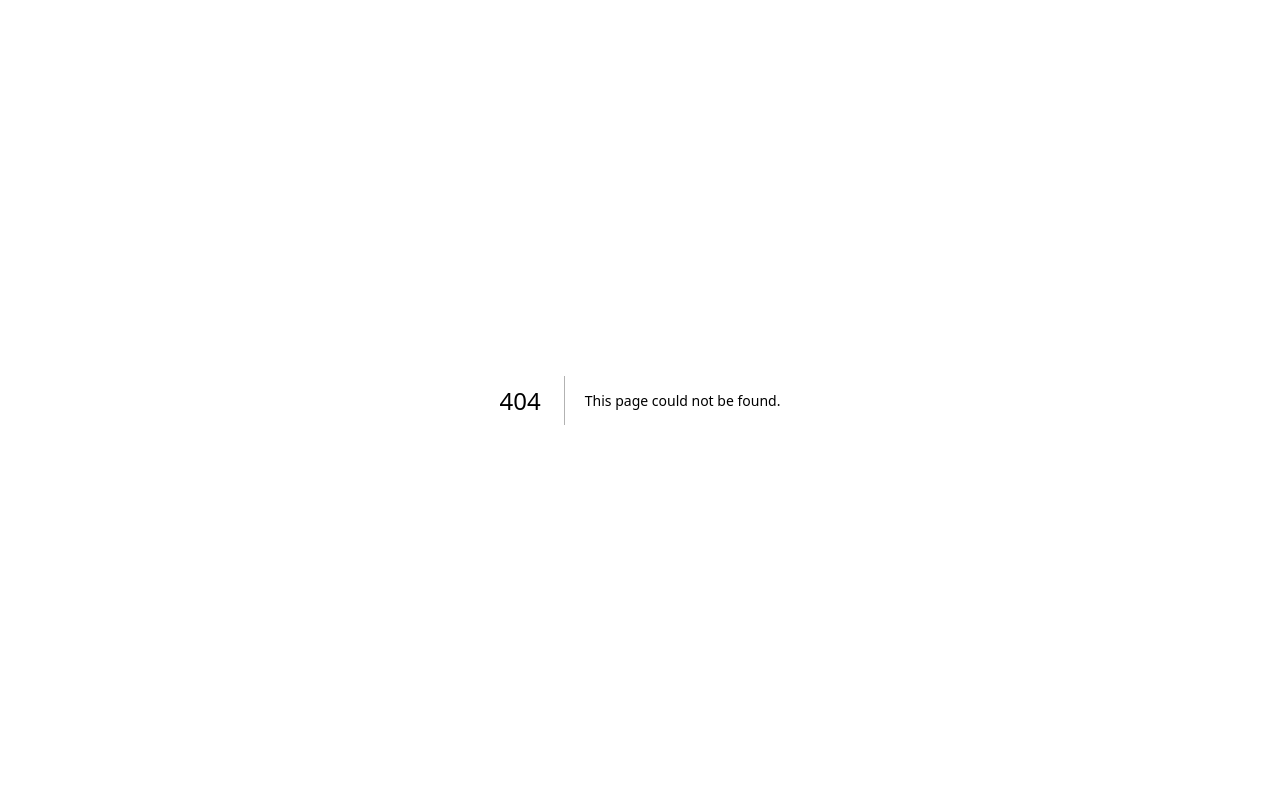
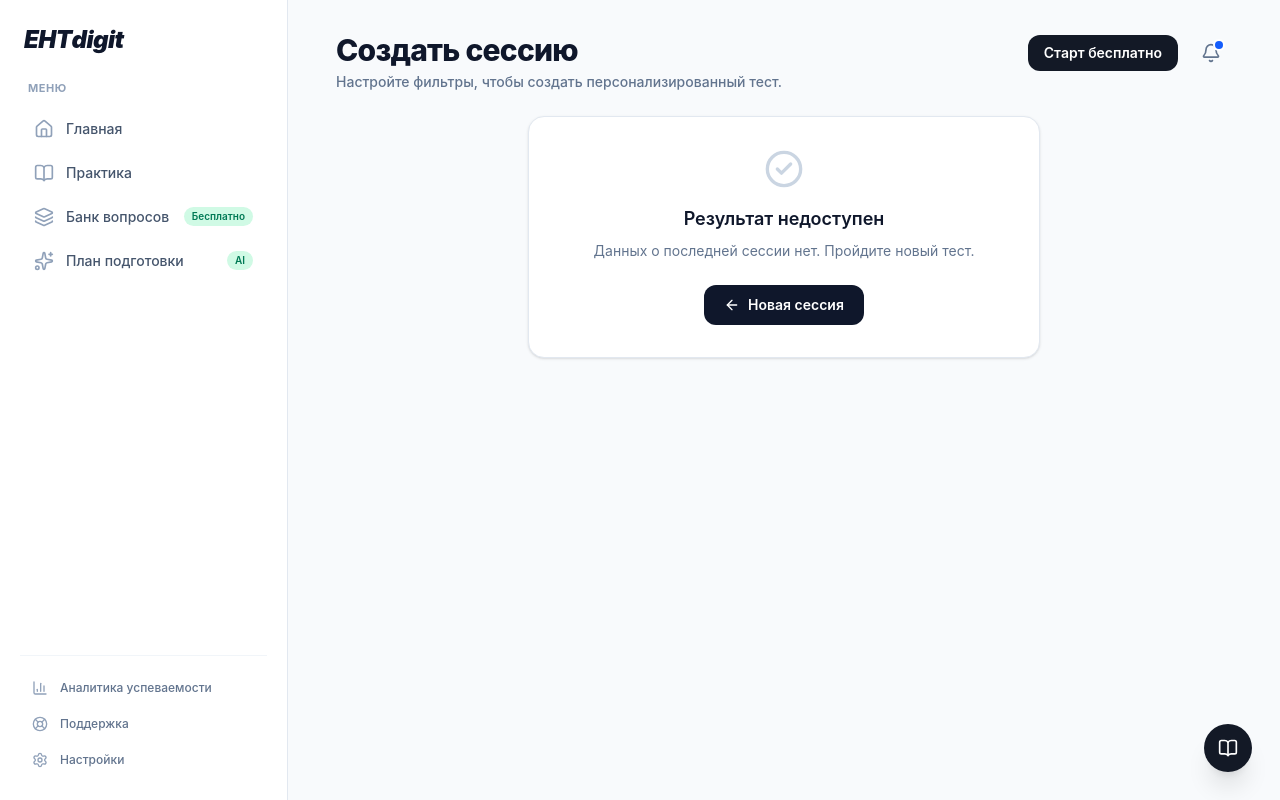
Before and after one commit to theaprilthreatwind/VENTUREHACK, a Next.js app in the folder frontend/: page /practice/result in a window 1280 px wide. Before the commit this address had no page. Built offline with nearby package versions, Linux system fonts and the light colour scheme.

Commit message:
feat(practice): роут и вью экрана результата

```diff
--- /dev/null
+++ b/frontend/src/app/(app)/practice/result/page.jsx
@@ -0,0 +1,5 @@
+import { PracticeResultPage } from "@/views/practice-result";
+
+export default function Page() {
+  return <PracticeResultPage />;
+}
--- /dev/null
+++ b/frontend/src/views/practice-result/index.js
@@ -0,0 +1 @@
+export { PracticeResultPage } from "./ui/PracticeResultPage";
--- /dev/null
+++ b/frontend/src/views/practice-result/ui/PracticeResultPage.jsx
@@ -0,0 +1,50 @@
+"use client";
+
+import Link from "next/link";
+import { ArrowLeft, CheckCircle2 } from "lucide-react";
+
+import { parseLastResult } from "@/entities/session";
+import { useLocalStorage } from "@/shared/lib";
+import { STORAGE_KEYS } from "@/shared/config";
+
+export function PracticeResultPage() {
+  const raw = useLocalStorage(STORAGE_KEYS.result, "null");
+  const result = parseLastResult(raw);
+
+  if (!result) {
+    return (
+      <div className="mx-auto w-full max-w-lg py-6">
+        <div className="rounded-2xl border border-slate-200 bg-white p-8 text-center shadow-sm">
+          <CheckCircle2 className="mx-auto h-10 w-10 text-slate-300" aria-hidden="true" />
+          <h1 className="mt-4 text-lg font-semibold text-slate-900">Результат недоступен</h1>
+          <p className="mt-2 text-sm text-slate-500">
+            Данных о последней сессии нет. Пройдите новый тест.
+          </p>
+          <Link
+            href="/practice"
+            className="mt-6 inline-flex items-center gap-2 rounded-xl bg-slate-900 px-5 py-2.5 text-sm font-semibold text-white transition-colors hover:bg-slate-800"
+          >
+            <ArrowLeft className="h-4 w-4" aria-hidden="true" />
+            Новая сессия
+          </Link>
+        </div>
+      </div>
+    );
+  }
+
+  return (
+    <div className="mx-auto w-full max-w-2xl">
+      <article className="rounded-2xl border border-slate-200 bg-white p-6 shadow-sm sm:p-8">
+        <h1 className="text-xl font-extrabold tracking-tight text-slate-900">
+          Сессия завершена
+        </h1>
+        <p className="mt-1 text-sm text-slate-500">Попытка #{result.attemptId}</p>
+
+        <p className="mt-6 text-sm text-slate-600">
+          Верно: <span className="font-bold text-slate-900">{result.correctAnswers}</span> из{" "}
+          <span className="font-bold text-slate-900">{result.totalQuestions}</span>
+        </p>
+      </article>
+    </div>
+  );
+}
```
